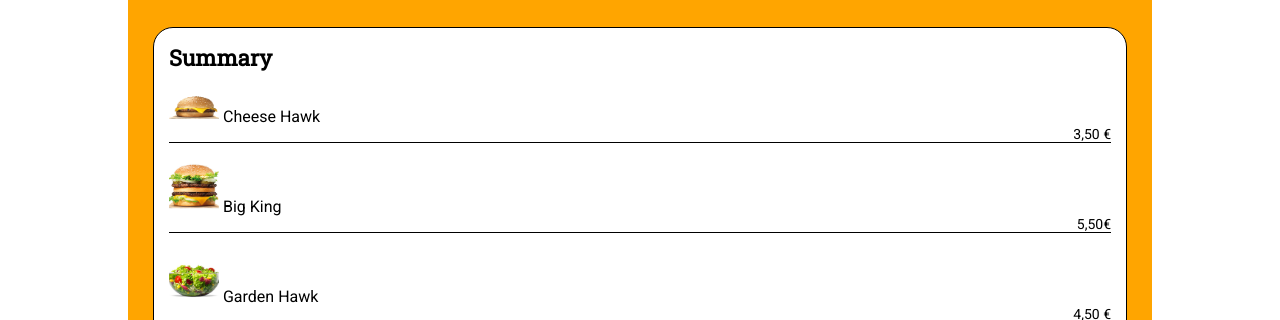
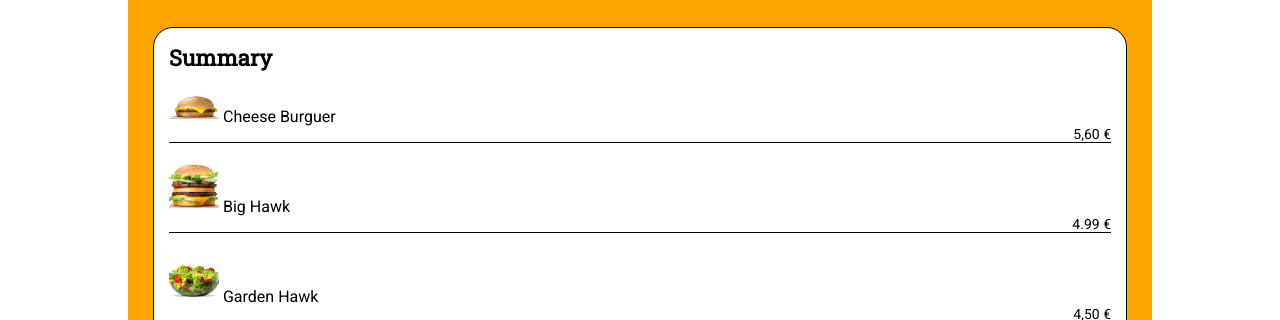
Before and after one commit to cArlitXs/HawksBurgers, a Jekyll site: the page built from resumencompra.html, in a window 1280 px wide and 1171 px high. Shown: the part 396-716 px from the top of the window. Built offline with Jekyll 4.4.1, drawn with Linux system fonts in a browser that asks for light colours.

Commit message:
cambio direccion boton carro de compra

```diff
--- a/_layouts/layout.html
+++ b/_layouts/layout.html
@@ -27,6 +27,6 @@
 			{{content}}
 		</section>
 		{% include footer.html %}
-		<a href="{{site.baseurl}}/cart" id="BotonCarro"><i class="fa fa-shopping-cart fa-2x"></i></a>
+		<a href="{{site.baseurl}}/summary" id="BotonCarro"><i class="fa fa-shopping-cart fa-2x"></i></a>
 	</body>
 </html>
--- a/resumencompra.html
+++ b/resumencompra.html
@@ -26,7 +26,6 @@
 		<div id="metodoPago" class="col-s-6" style="padding: 15px;">
 			<br>
 			<div id="pasos">
-
 				<h5>Payment Method</h5>
 			</div>
 			<div id="datos">
@@ -37,7 +36,6 @@
 				<br>
 				<br>
 				<input type="radio" name="radio">Cash
-
 			</div>
 			<br>
 		</div>
@@ -52,20 +50,19 @@
 					<div id="pedido"  >
 						<div id="hamburguesa1">
 							<div  >
-								<div style="display: inline-block;background: url('images/cheeseburger.png') center no-repeat; background-size: cover;height: 50px;width: 50px;"></div> Cheese Hawk
+								<div style="display: inline-block;background: url('images/cheeseburger.png') center no-repeat; background-size: cover;height: 50px;width: 50px;"></div> Cheese Burguer
 							</div>
 							<div id="precio1">
-								<p>3,50 €</p>
+								<p>5,60 €</p>
 							</div>
 						</div>
 						<br>
 						<div id="hamburguesa2">
 							<div >
-								<div style="display: inline-block;background: url('images/bigking.jpg') center no-repeat; background-size: cover;height: 50px;width: 50px;"></div> Big King
-
+								<div style="display: inline-block;background: url('images/bigking.jpg') center no-repeat; background-size: cover;height: 50px;width: 50px;"></div> Big Hawk
 							</div>
 							<div id="precio2" >
-								<p>5,50€ </p>
+								<p>4.99 € </p>
 							</div>
 
 						</div>
@@ -73,7 +70,6 @@
 						<div id="hamburguesa3" >
 							<div >
 								<div style="display: inline-block;background: url('images/ensaladaoriginal.jpg') center no-repeat; background-size: cover;height: 50px;width: 50px;"></div> Garden Hawk
-
 							</div>
 							<div id="precio3"  >
 								<p>4,50 €</p>
```
